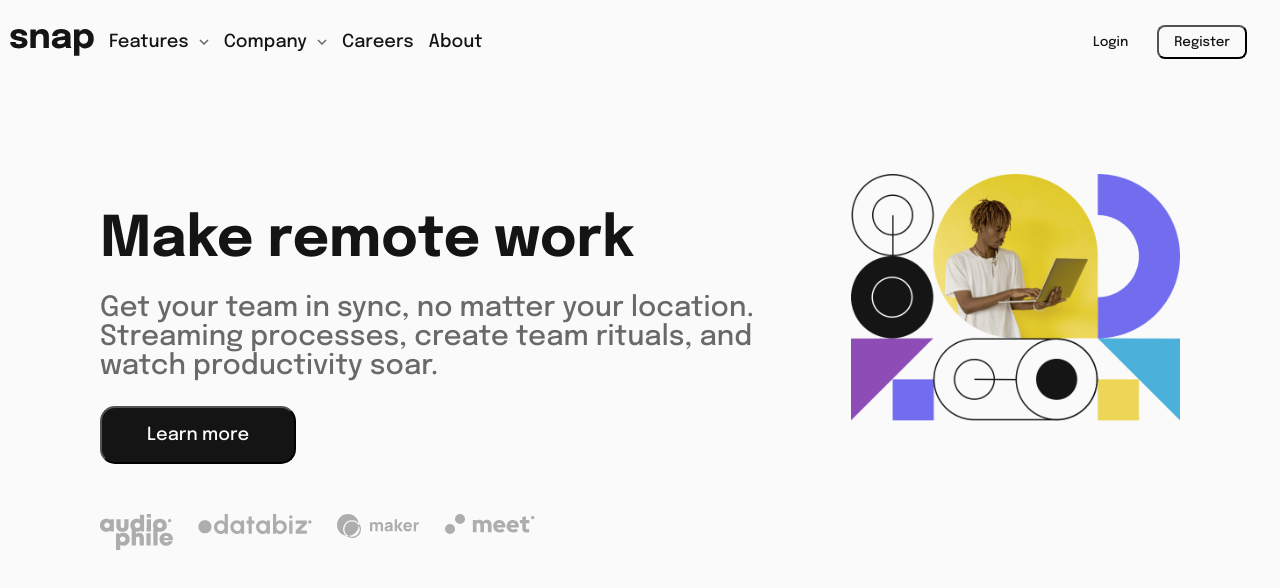
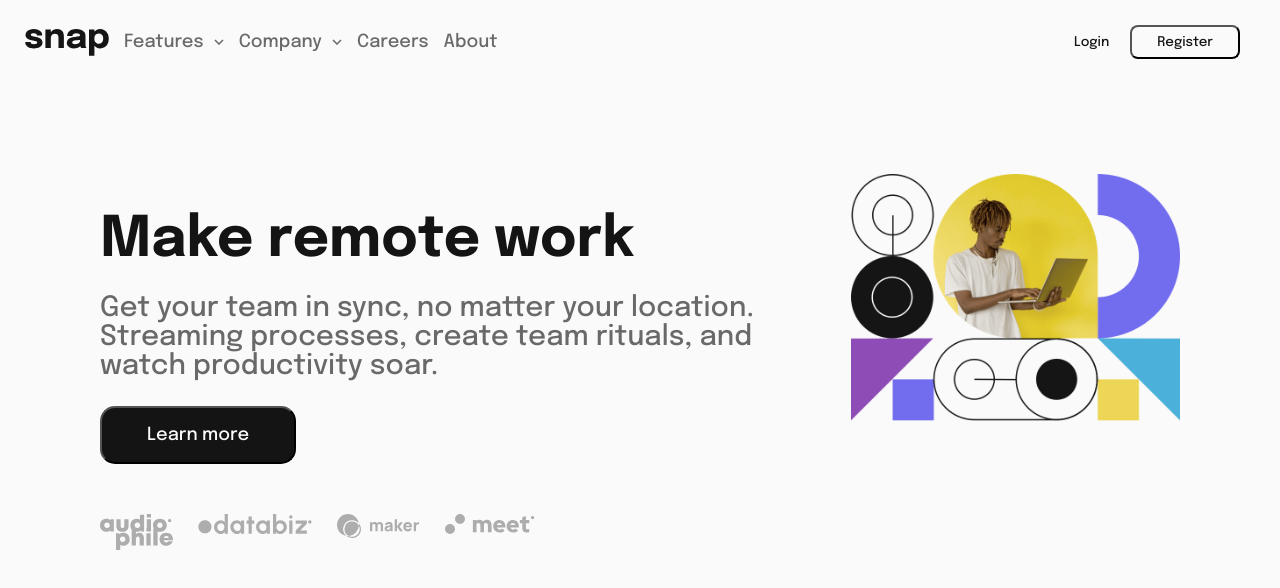
Before and after one commit to BnayaKahalani/intro-section-with-dropdown-navigation, a React (Vite) app: page / in a window 1280 px wide. Shown: the top 588 px of the page. Built offline with nearby package versions, Linux system fonts and the light colour scheme.

Commit message:
adjust mobile hamburger menu

```diff
--- a/src/styles/components/header.scss
+++ b/src/styles/components/header.scss
@@ -2,7 +2,7 @@ header {
   display: flex;
   justify-content: space-between;
   align-items: center;
-  padding: 10px 0;
+  padding: 10px 15px;
 
   @media (min-width: 770px) {
     justify-content: start;
--- a/src/styles/components/hero-text.scss
+++ b/src/styles/components/hero-text.scss
@@ -1,6 +1,5 @@
 .hero-text {
   display: flex;
-  flex-grow: 1;
   flex-direction: column;
   justify-content: space-between;
   align-items: center;
--- a/src/styles/components/navbar.scss
+++ b/src/styles/components/navbar.scss
@@ -2,6 +2,7 @@ nav {
   display: flex;
   flex-direction: row-reverse;
   z-index: 10;
+
 
   @media (min-width: 770px) {
     width: 100%;
@@ -33,6 +34,7 @@ nav {
           display: flex;
           align-items: center;
           gap: 5px;
+          color: $medium-gray;
         }
       }
     }
@@ -100,9 +102,11 @@ nav {
     display: flex;
     flex-direction: column;
     gap: 15px;
+    margin-top: 30px;
 
 
     @media (min-width: 770px) {
+      margin-top: 0;
       flex-direction: row;
     }
 
@@ -112,8 +116,8 @@ nav {
     }
 
     .register-btn {
-      padding: 8px 15px;
-      margin: 0 8px;
+      padding: 8px 25px;
+      margin: 0 auto;
       border-radius: 8px;
       background-color: transparent;
     }
--- a/src/styles/setup/_base.scss
+++ b/src/styles/setup/_base.scss
@@ -37,9 +37,15 @@ body {
 }
 
 main {
+  display: flex;
+  flex-direction: column;
+
+  >* {
+    flex-grow: 1;
+  }
+
 
   @media (min-width: 770px) {
-    display: flex;
     gap: 25px;
     flex-direction: row-reverse;
     margin: 5em;
```
